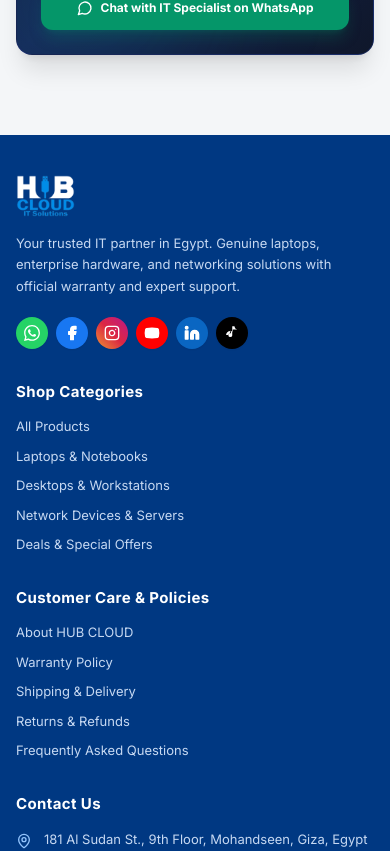
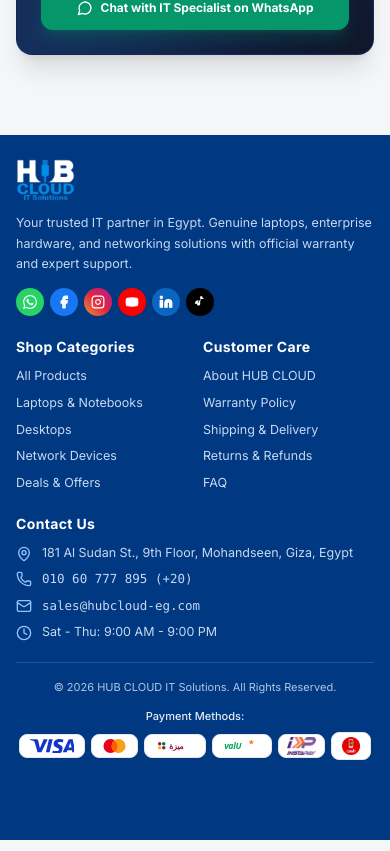
Before and after one commit to seraganubis3-ship-it/hubcloud, a Next.js app: page / in a window 390 px wide. Shown: the part 2340-3191 px from the top of the page. Built offline with nearby package versions, Linux system fonts and the light colour scheme; no server answers; the database is empty.

Commit message:
fix(footer): compact mobile layout to reduce vertical height in rtl

```diff
--- a/src/components/layout/Footer.tsx
+++ b/src/components/layout/Footer.tsx
@@ -43,26 +43,26 @@
   return (
     <footer
       dir={isRtl ? 'rtl' : 'ltr'}
-      className="bg-[#003882] text-white pt-10 pb-8 sm:pt-14 sm:pb-10 relative z-20 text-start"
+      className="bg-[#003882] text-white pt-6 pb-20 sm:pt-12 sm:pb-8 relative z-20 text-start"
     >
       <div className="max-w-[1536px] mx-auto px-4 sm:px-6">
 
-        {/* Main Footer Grid - Responsive 4 Columns */}
-        <div className="grid grid-cols-1 sm:grid-cols-2 lg:grid-cols-4 gap-8 sm:gap-10 pb-10 border-b border-white/15">
+        {/* Main Footer Grid - Responsive 4 Columns (2 Columns for links on mobile) */}
+        <div className="grid grid-cols-1 sm:grid-cols-2 lg:grid-cols-4 gap-5 sm:gap-10 pb-5 sm:pb-10 border-b border-white/15">
 
           {/* Col 1: Brand Info & Socials */}
-          <div className="space-y-4">
+          <div className="space-y-3 sm:space-y-4">
             <div className="flex items-center rtl:justify-start ltr:justify-start">
               <Logo variant="white" size="md" />
             </div>
-            <p className="text-[13px] text-blue-100/90 leading-relaxed font-normal max-w-sm">
+            <p className="text-[12.5px] sm:text-[13px] text-blue-100/90 leading-relaxed font-normal max-w-sm">
               {isRtl
                 ? 'شريكك التكنولوجي المعتمد في مصر. أجهزة لابتوب، كمبيوتر مكتبي، ومعدات شبكات أصلية 100% بضمان محلي ودعم فني متخصص.'
                 : 'Your trusted IT partner in Egypt. Genuine laptops, enterprise hardware, and networking solutions with official warranty and expert support.'}
             </p>
 
             {/* Social Media Icons (Controlled via Admin) */}
-            <div className="flex flex-wrap items-center gap-2 pt-1">
+            <div className="flex flex-wrap items-center gap-1.5 sm:gap-2 pt-0.5 sm:pt-1">
               {enabledSocials.map((social) => {
                 if (social.id === 'whatsapp') {
                   const href = social.url.startsWith('http')
@@ -76,9 +76,9 @@
                       rel="noopener noreferrer"
                       aria-label="WhatsApp"
                       title={isRtl ? 'واتساب' : 'WhatsApp'}
-                      className="w-8 h-8 rounded-full bg-[#25D366] hover:opacity-90 flex items-center justify-center text-white transition-transform hover:scale-105 shadow-sm"
+                      className="w-7 h-7 sm:w-8 sm:h-8 rounded-full bg-[#25D366] hover:opacity-90 flex items-center justify-center text-white transition-transform hover:scale-105 shadow-sm"
                     >
-                      <WhatsAppIcon className="w-4 h-4" />
+                      <WhatsAppIcon className="w-3.5 h-3.5 sm:w-4 sm:h-4" />
                     </a>
                   );
                 }
@@ -92,9 +92,9 @@
                       rel="noopener noreferrer"
                       aria-label="Facebook"
                       title={isRtl ? 'فيسبوك' : 'Facebook'}
-                      className="w-8 h-8 rounded-full bg-[#1877F2] hover:opacity-90 flex items-center justify-center text-white transition-transform hover:scale-105 shadow-sm"
+                      className="w-7 h-7 sm:w-8 sm:h-8 rounded-full bg-[#1877F2] hover:opacity-90 flex items-center justify-center text-white transition-transform hover:scale-105 shadow-sm"
                     >
-                      <Facebook className="w-4 h-4 fill-white" />
+                      <Facebook className="w-3.5 h-3.5 sm:w-4 sm:h-4 fill-white" />
                     </a>
                   );
                 }
@@ -108,9 +108,9 @@
                       rel="noopener noreferrer"
                       aria-label="Instagram"
                       title={isRtl ? 'إنستجرام' : 'Instagram'}
-                      className="w-8 h-8 rounded-full bg-gradient-to-tr from-[#f09433] via-[#dc2743] to-[#bc1888] hover:opacity-90 flex items-center justify-center text-white transition-transform hover:scale-105 shadow-sm"
+                      className="w-7 h-7 sm:w-8 sm:h-8 rounded-full bg-gradient-to-tr from-[#f09433] via-[#dc2743] to-[#bc1888] hover:opacity-90 flex items-center justify-center text-white transition-transform hover:scale-105 shadow-sm"
                     >
-                      <Instagram className="w-4 h-4" />
+                      <Instagram className="w-3.5 h-3.5 sm:w-4 sm:h-4" />
                     </a>
                   );
                 }
@@ -124,9 +124,9 @@
                       rel="noopener noreferrer"
                       aria-label="YouTube"
                       title={isRtl ? 'يوتيوب' : 'YouTube'}
-                      className="w-8 h-8 rounded-full bg-[#FF0000] hover:opacity-90 flex items-center justify-center text-white transition-transform hover:scale-105 shadow-sm"
+                      className="w-7 h-7 sm:w-8 sm:h-8 rounded-full bg-[#FF0000] hover:opacity-90 flex items-center justify-center text-white transition-transform hover:scale-105 shadow-sm"
                     >
-                      <Youtube className="w-4 h-4 fill-white" />
+                      <Youtube className="w-3.5 h-3.5 sm:w-4 sm:h-4 fill-white" />
                     </a>
                   );
                 }
@@ -140,9 +140,9 @@
                       rel="noopener noreferrer"
                       aria-label="LinkedIn"
                       title={isRtl ? 'لينكد إن' : 'LinkedIn'}
-                      className="w-8 h-8 rounded-full bg-[#0A66C2] hover:opacity-90 flex items-center justify-center text-white transition-transform hover:scale-105 shadow-sm"
+                      className="w-7 h-7 sm:w-8 sm:h-8 rounded-full bg-[#0A66C2] hover:opacity-90 flex items-center justify-center text-white transition-transform hover:scale-105 shadow-sm"
                     >
-                      <Linkedin className="w-4 h-4 fill-white" />
+                      <Linkedin className="w-3.5 h-3.5 sm:w-4 sm:h-4 fill-white" />
                     </a>
                   );
                 }
@@ -156,9 +156,9 @@
                       rel="noopener noreferrer"
                       aria-label="TikTok"
                       title={isRtl ? 'تيك توك' : 'TikTok'}
-                      className="w-8 h-8 rounded-full bg-black hover:opacity-90 flex items-center justify-center text-white transition-transform hover:scale-105 shadow-sm"
+                      className="w-7 h-7 sm:w-8 sm:h-8 rounded-full bg-black hover:opacity-90 flex items-center justify-center text-white transition-transform hover:scale-105 shadow-sm"
                     >
-                      <TikTokIcon className="w-4 h-4" />
+                      <TikTokIcon className="w-3.5 h-3.5 sm:w-4 sm:h-4" />
                     </a>
                   );
                 }
@@ -168,12 +168,14 @@
             </div>
           </div>
 
+          {/* Wrapper for 2-column side-by-side links on mobile, spreading into standard columns on sm+ */}
+          <div className="grid grid-cols-2 sm:contents gap-4 sm:gap-10">
             {/* Col 2: Shop Categories */}
-          <div className="space-y-3.5">
-            <h4 className="text-white font-bold text-[15px] tracking-wide">
+            <div className="space-y-2.5 sm:space-y-3.5">
+              <h4 className="text-white font-bold text-[14px] sm:text-[15px] tracking-wide">
                 {isRtl ? 'أقسام المتجر' : 'Shop Categories'}
               </h4>
-            <ul className="space-y-2.5 text-[13px] text-blue-100/90 font-normal">
+              <ul className="space-y-2 sm:space-y-2.5 text-[12.5px] sm:text-[13px] text-blue-100/90 font-normal">
                 <li>
                   <Link href="/products" className="hover:text-white transition-colors inline-block">
                     {isRtl ? 'جميع المنتجات' : 'All Products'}
@@ -186,28 +188,28 @@
                 </li>
                 <li>
                   <Link href="/category/desktops" className="hover:text-white transition-colors inline-block">
-                  {isRtl ? 'الكمبيوتر المكتبي ومحطات العمل' : 'Desktops & Workstations'}
+                    {isRtl ? 'الكمبيوتر المكتبي' : 'Desktops'}
                   </Link>
                 </li>
                 <li>
                   <Link href="/category/network-device" className="hover:text-white transition-colors inline-block">
-                  {isRtl ? 'أجهزة وتجهيزات الشبكات' : 'Network Devices & Servers'}
+                    {isRtl ? 'أجهزة الشبكات' : 'Network Devices'}
                   </Link>
                 </li>
                 <li>
                   <Link href="/deals" className="hover:text-white transition-colors inline-block">
-                  {isRtl ? 'أقوى العروض والتخفيضات' : "Deals & Special Offers"}
+                    {isRtl ? 'أقوى العروض' : 'Deals & Offers'}
                   </Link>
                 </li>
               </ul>
             </div>
 
             {/* Col 3: Customer Care & Policies */}
-          <div className="space-y-3.5">
-            <h4 className="text-white font-bold text-[15px] tracking-wide">
-              {isRtl ? 'خدمة العملاء والسياسات' : 'Customer Care & Policies'}
+            <div className="space-y-2.5 sm:space-y-3.5">
+              <h4 className="text-white font-bold text-[14px] sm:text-[15px] tracking-wide">
+                {isRtl ? 'خدمة العملاء' : 'Customer Care'}
               </h4>
-            <ul className="space-y-2.5 text-[13px] text-blue-100/90 font-normal">
+              <ul className="space-y-2 sm:space-y-2.5 text-[12.5px] sm:text-[13px] text-blue-100/90 font-normal">
                 <li>
                   <Link href="/about" className="hover:text-white transition-colors inline-block">
                     {isRtl ? 'عن HUB CLOUD' : 'About HUB CLOUD'}
@@ -215,42 +217,43 @@
                 </li>
                 <li>
                   <Link href="/warranty" className="hover:text-white transition-colors inline-block">
-                  {isRtl ? 'سياسة الضمان المعتمد' : 'Warranty Policy'}
+                    {isRtl ? 'الضمان المعتمد' : 'Warranty Policy'}
                   </Link>
                 </li>
                 <li>
                   <Link href="/shipping" className="hover:text-white transition-colors inline-block">
-                  {isRtl ? 'الشحن والتوصيل للمحافظات' : 'Shipping & Delivery'}
+                    {isRtl ? 'الشحن والتوصيل' : 'Shipping & Delivery'}
                   </Link>
                 </li>
                 <li>
                   <Link href="/returns" className="hover:text-white transition-colors inline-block">
-                  {isRtl ? 'سياسة الاستبدال والاسترجاع' : 'Returns & Refunds'}
+                    {isRtl ? 'الاستبدال والاسترجاع' : 'Returns & Refunds'}
                   </Link>
                 </li>
                 <li>
                   <Link href="/faq" className="hover:text-white transition-colors inline-block">
-                  {isRtl ? 'الأسئلة الأكثر شيوعاً' : 'Frequently Asked Questions'}
+                    {isRtl ? 'الأسئلة الشائعة' : 'FAQ'}
                   </Link>
                 </li>
               </ul>
             </div>
+          </div>
 
           {/* Col 4: Contact Us */}
-          <div className="space-y-3.5">
-            <h4 className="text-white font-bold text-[15px] tracking-wide">
+          <div className="space-y-2.5 sm:space-y-3.5">
+            <h4 className="text-white font-bold text-[14px] sm:text-[15px] tracking-wide">
               {isRtl ? 'تواصل معنا' : 'Contact Us'}
             </h4>
-            <div className="space-y-3 text-[13px] text-blue-100/90 font-normal">
-              <div className="flex items-start gap-3">
-                <MapPin className="w-4 h-4 text-blue-300 flex-shrink-0 mt-1" />
-                <span className="leading-relaxed">
+            <div className="space-y-2 sm:space-y-3 text-[12.5px] sm:text-[13px] text-blue-100/90 font-normal">
+              <div className="flex items-start gap-2.5">
+                <MapPin className="w-4 h-4 text-blue-300 flex-shrink-0 mt-0.5" />
+                <span className="leading-snug sm:leading-relaxed">
                   {isRtl
                     ? '181 شارع السودان - الدور التاسع - المهندسين، الجيزة، مصر'
                     : '181 Al Sudan St., 9th Floor, Mohandseen, Giza, Egypt'}
                 </span>
               </div>
-              <div className="flex items-center gap-3">
+              <div className="flex items-center gap-2.5">
                 <Phone className="w-4 h-4 text-blue-300 flex-shrink-0" />
                 <a
                   href="tel:+2001060777895"
@@ -260,7 +263,7 @@
                   <span dir="ltr" className="inline-block font-mono">010 60 777 895 (+20)</span>
                 </a>
               </div>
-              <div className="flex items-center gap-3">
+              <div className="flex items-center gap-2.5">
                 <Mail className="w-4 h-4 text-blue-300 flex-shrink-0" />
                 <a
                   href="mailto:sales@hubcloud-eg.com"
@@ -270,7 +273,7 @@
                   <span dir="ltr" className="inline-block font-mono">sales@hubcloud-eg.com</span>
                 </a>
               </div>
-              <div className="flex items-center gap-3">
+              <div className="flex items-center gap-2.5">
                 <Clock className="w-4 h-4 text-blue-300 flex-shrink-0" />
                 <span>
                   {isRtl ? 'السبت - الخميس: 9:00 ص - 9:00 م' : 'Sat - Thu: 9:00 AM - 9:00 PM'}
@@ -282,13 +285,13 @@
         </div>
 
         {/* Bottom Sub-bar */}
-        <div className="pt-6 flex flex-col md:flex-row items-center justify-between gap-4 text-[12px] text-blue-100/80">
+        <div className="pt-4 sm:pt-6 flex flex-col md:flex-row items-center justify-between gap-3 sm:gap-4 text-[11px] sm:text-[12px] text-blue-100/80">
           <p className="font-normal text-center sm:text-start" dir="ltr">
             © {new Date().getFullYear()} HUB CLOUD IT Solutions. {isRtl ? 'جميع الحقوق محفوظة.' : 'All Rights Reserved.'}
           </p>
 
-          <div className="flex flex-wrap items-center justify-center sm:justify-end gap-2.5">
-            <span className="text-white/90 font-medium text-[12px] shrink-0">
+          <div className="flex flex-wrap items-center justify-center sm:justify-end gap-2">
+            <span className="text-white/90 font-medium text-[11px] sm:text-[12px] shrink-0">
               {isRtl ? 'طرق الدفع المعتمدة:' : 'Payment Methods:'}
             </span>
             <div className="flex flex-wrap items-center gap-1.5">
```
Lines whose indentation alone changed are shown as unchanged.
